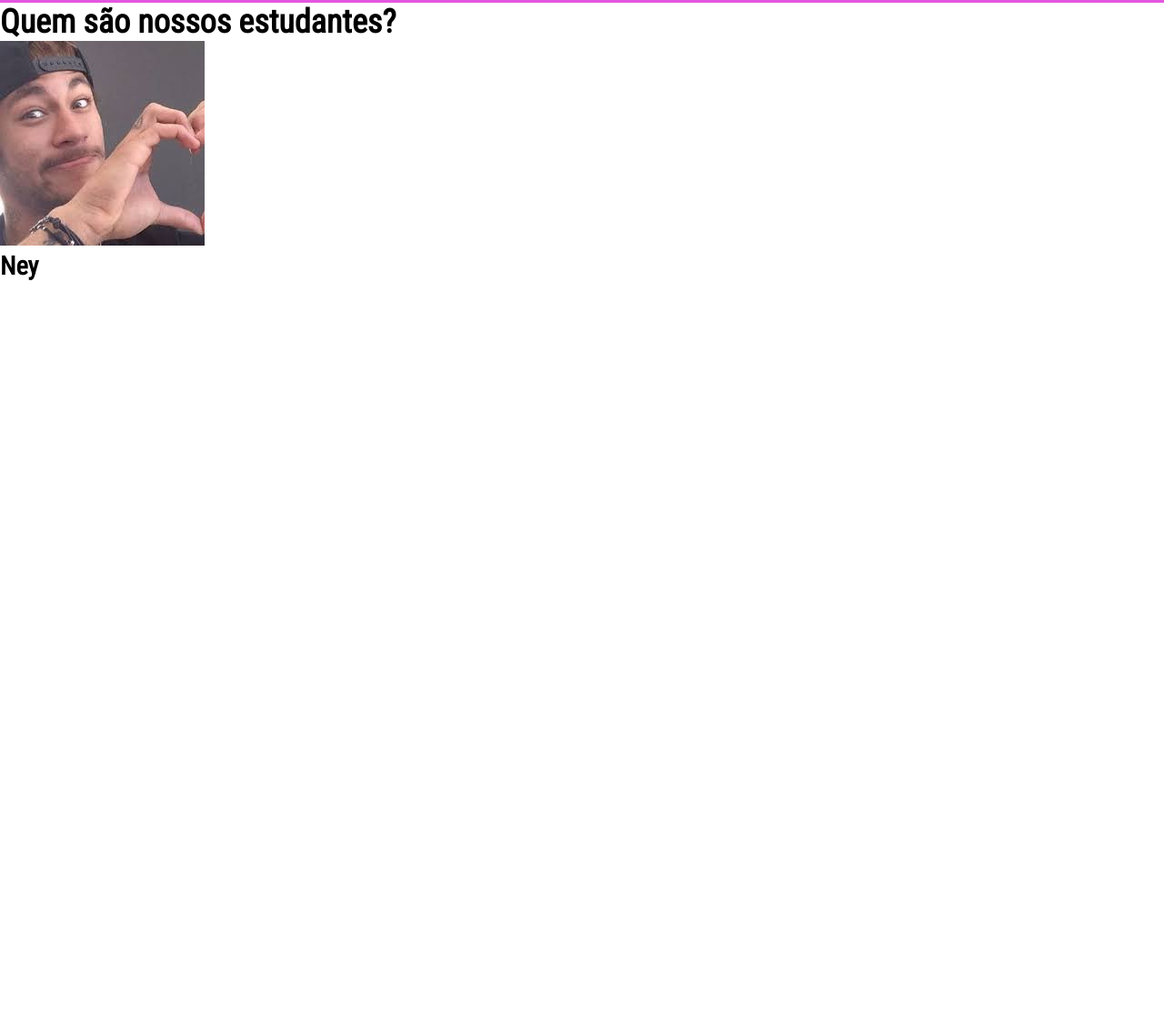
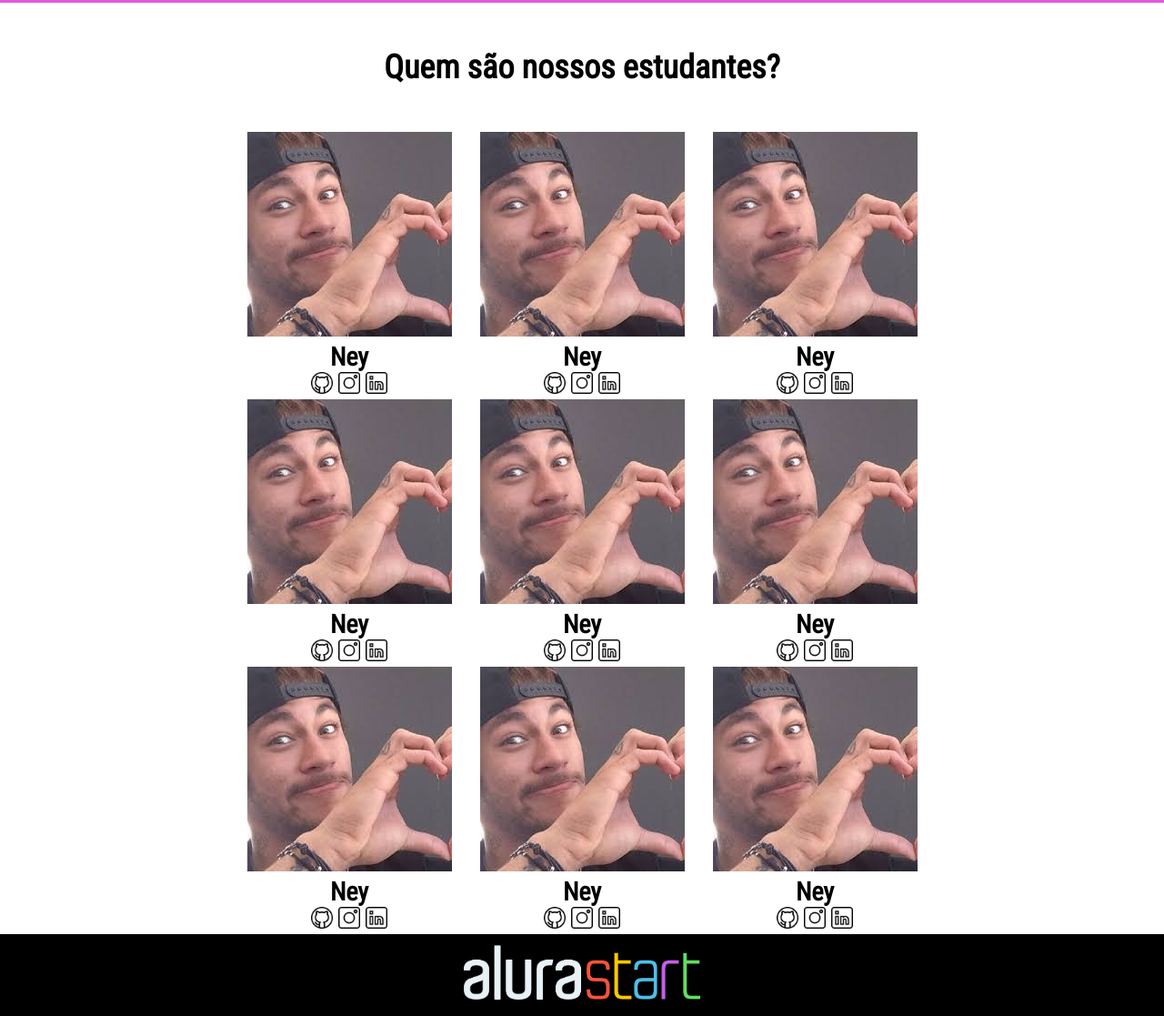
Before and after one commit to fesoking/alura-start, a plain HTML site: page index.html in a window 1280 px wide. Shown: the part 472-1589 px from the top of the page at 91% size. Before the commit the page ends 800 px from the top, so only its background shows below. Drawn offline with Linux system fonts and the light colour scheme.

Commit message:
Add files via upload

```diff
--- a/index.html
+++ b/index.html
@@ -28,9 +28,81 @@
     </section>
     <section class="estudante">
         <h2 class="estudante-titulo">Quem são nossos estudantes?</h2>
-        <img class="estudante-imagem" src="images (4).jpeg" alt="foto">
-        <h3>Ney</h3>
+        <div class="estudante-todos">
+        <span></span>
+        <div class="estudante-div">
+            <img class="estudante-imagem" src="images (4).jpeg" alt="foto">
+            <h3 class="estudante-nome">Ney</h3>
+            <a href="https://github.com/fesoking"><img class="estudante-icone" src="github.png" alt="icone github"></a>
+            <a href="https://instagram.com/felipeemannuel08"><img class="estudante-icone" src="instagram.png" alt="icone instagram"></a>
+            <a href="https://linkedin.com"><img class="estudante-icone" src="linkedin.png" alt="icone linkedin"></a>
+         </div>
+         <div class="estudante-div">
+            <img class="estudante-imagem" src="images (4).jpeg" alt="foto">
+            <h3 class="estudante-nome">Ney</h3>
+            <a href="https://github.com/fesoking"><img class="estudante-icone" src="github.png" alt="icone github"></a>
+            <a href="https://instagram.com/felipeemannuel08"><img class="estudante-icone" src="instagram.png" alt="icone instagram"></a>
+            <a href="https://linkedin.com"><img class="estudante-icone" src="linkedin.png" alt="icone linkedin"></a>
+         </div>
+         <div class="estudante-div">
+            <img class="estudante-imagem" src="images (4).jpeg" alt="foto">
+            <h3 class="estudante-nome">Ney</h3>
+            <a href="https://github.com/fesoking"><img class="estudante-icone" src="github.png" alt="icone github"></a>
+            <a href="https://instagram.com/felipeemannuel08"><img class="estudante-icone" src="instagram.png" alt="icone instagram"></a>
+            <a href="https://linkedin.com"><img class="estudante-icone" src="linkedin.png" alt="icone linkedin"></a>
+         </div>
+         <span></span>
+         <span></span>
+         <div class="estudante-div">
+            <img class="estudante-imagem" src="images (4).jpeg" alt="foto">
+            <h3 class="estudante-nome">Ney</h3>
+            <a href="https://github.com/fesoking"><img class="estudante-icone" src="github.png" alt="icone github"></a>
+            <a href="https://instagram.com/felipeemannuel08"><img class="estudante-icone" src="instagram.png" alt="icone instagram"></a>
+            <a href="https://linkedin.com"><img class="estudante-icone" src="linkedin.png" alt="icone linkedin"></a>
+         </div>
+         <div class="estudante-div">
+            <img class="estudante-imagem" src="images (4).jpeg" alt="foto">
+            <h3 class="estudante-nome">Ney</h3>
+            <a href="https://github.com/fesoking"><img class="estudante-icone" src="github.png" alt="icone github"></a>
+            <a href="https://instagram.com/felipeemannuel08"><img class="estudante-icone" src="instagram.png" alt="icone instagram"></a>
+            <a href="https://linkedin.com"><img class="estudante-icone" src="linkedin.png" alt="icone linkedin"></a>
+         </div>
+         <div class="estudante-div">
+            <img class="estudante-imagem" src="images (4).jpeg" alt="foto">
+            <h3 class="estudante-nome">Ney</h3>
+            <a href="https://github.com/fesoking"><img class="estudante-icone" src="github.png" alt="icone github"></a>
+            <a href="https://instagram.com/felipeemannuel08"><img class="estudante-icone" src="instagram.png" alt="icone instagram"></a>
+            <a href="https://linkedin.com"><img class="estudante-icone" src="linkedin.png" alt="icone linkedin"></a>
+         </div>
+         <span></span>
+         <span></span>
+         <div class="estudante-div">
+            <img class="estudante-imagem" src="images (4).jpeg" alt="foto">
+            <h3 class="estudante-nome">Ney</h3>
+            <a href="https://github.com/fesoking"><img class="estudante-icone" src="github.png" alt="icone github"></a>
+            <a href="https://instagram.com/felipeemannuel08"><img class="estudante-icone" src="instagram.png" alt="icone instagram"></a>
+            <a href="https://linkedin.com"><img class="estudante-icone" src="linkedin.png" alt="icone linkedin"></a>
+         </div>
+         <div class="estudante-div">
+            <img class="estudante-imagem" src="images (4).jpeg" alt="foto">
+            <h3 class="estudante-nome">Ney</h3>
+            <a href="https://github.com/fesoking"><img class="estudante-icone" src="github.png" alt="icone github"></a>
+            <a href="https://instagram.com/felipeemannuel08"><img class="estudante-icone" src="instagram.png" alt="icone instagram"></a>
+            <a href="https://linkedin.com"><img class="estudante-icone" src="linkedin.png" alt="icone linkedin"></a>
+         </div>
+         <div class="estudante-div">
+            <img class="estudante-imagem" src="images (4).jpeg" alt="foto">
+            <h3 class="estudante-nome">Ney</h3>
+            <a href="https://github.com/fesoking"><img class="estudante-icone" src="github.png" alt="icone github"></a>
+            <a href="https://instagram.com/felipeemannuel08"><img class="estudante-icone" src="instagram.png" alt="icone instagram"></a>
+            <a href="https://linkedin.com"><img class="estudante-icone" src="linkedin.png" alt="icone linkedin"></a>
+         </div>
+        </div>
     </section>
+
+    <footer class="rodape">
+        <img class="rodape-imagem" src="alurastart logo.png" alt="logo da alura start">
+    </footer>
 
 </body>
 </html>
--- a/style.css
+++ b/style.css
@@ -47,6 +47,34 @@ body{
 .escola-div-conteudo{
     width: 35%;
 }
+
 .escola-titulo{
     padding: 24px 0;
 }
+
+.estudante-icone{
+    width: 24px;
+}
+
+.estudante-div{
+    text-align: center;
+}
+
+.estudante-titulo{
+    text-align: center;
+    padding: 50px 0;
+}
+
+.estudante-todos{
+    display: grid;
+    grid-template-columns: 20% 20% 20% 20% 20%;
+}
+
+.rodape{
+    background-color: black;
+    text-align: center;
+}
+.rodape-imagem{
+    height: 60px;
+    padding: 12px 0;
+}
```
Also changed, not shown: github.png (added), instagram.png (added), linkedin.png (added).
